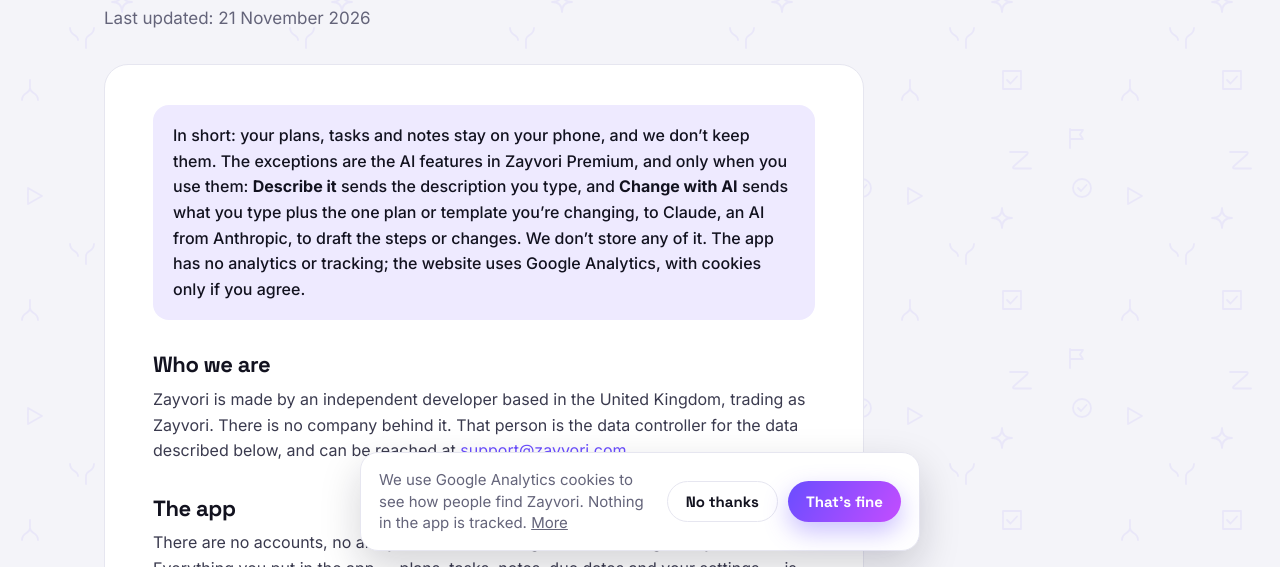
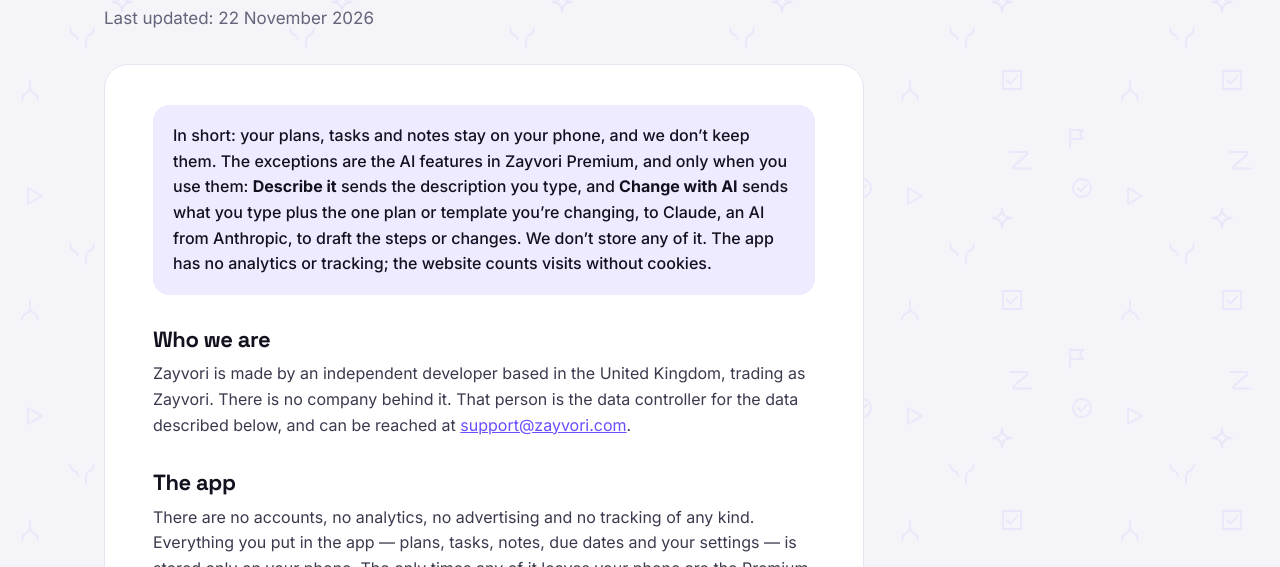
Before and after one commit to brent-jenkins/workflow-web, a plain HTML site: page privacy.html in a window 1280 px wide. Shown: the part 233-800 px from the top of the page. Drawn offline with Linux system fonts and the light colour scheme.

Commit message:
Cloudflare Web Analytics instead of Google Analytics: no cookies, nothing stored, no banner
Campaign tags now travel in the site's own links instead of sessionStorage, and
still reach Google Play as the install referrer. Privacy policy updated.

Co-Authored-By: Claude Opus 5.5 <noreply@anthropic.com>

```diff
--- a/analytics.js
+++ b/analytics.js
@@ -1,109 +1,44 @@
-// Google Analytics 4 in Consent Mode, and campaign tags passed on to Google Play.
-// See privacy.html ("This website") and CLAUDE.md ("Analytics").
+// Visitor counts with Cloudflare Web Analytics, and campaign tags passed on to
+// Google Play. See privacy.html ("This website") and CLAUDE.md ("Analytics").
 //
-// - Nothing is stored and no cookie is set until a visitor says yes in the
-//   banner. Until then (or after "No thanks") Google Analytics only gets
-//   cookieless pings with no identifier, which it uses for modelled totals.
-// - Advertising signals are always off: Zayvori doesn't advertise with Google data.
-// - The choice is kept in localStorage ("zayvori-analytics": granted | denied);
-//   privacy.html has a button to change it.
-// - Loaded directly (gtag.js), not through Tag Manager, so what runs is what's
-//   written here. The setup wizard also made a Tag Manager container
-//   (GTM-WNPLFFJW) holding this same ID; it isn't used.
+// - Cloudflare Web Analytics sets no cookies and stores nothing in the browser,
+//   so there's no cookie banner anywhere. It reports page views, referrers,
+//   countries, device types and browsers as totals, with no visitor identifier.
+//   Replaced Google Analytics on 22 November 2026, which needed a banner.
 // - Campaign tags in the address (utm_source, utm_medium, utm_campaign…) are
-//   kept for the visit (sessionStorage) and added to every Google Play link as
-//   Play's install referrer, so Play Console reports installs per channel.
+//   carried in the site's own links rather than stored, and added to every
+//   Google Play link as Play's install referrer, so Play Console reports
+//   installs per channel.
 (function () {
-  var MEASUREMENT_ID = 'G-0JTQS1CLRC'; // the GA4 web stream for zayvori.com
-  var CHOICE_KEY = 'zayvori-analytics';
-  var UTM_KEY = 'zayvori-utm';
+  var CF_TOKEN = 'adf4def97174484e8c10831c3a199557'; // Cloudflare dashboard → Web Analytics → zayvori.com (public, not a secret)
   var UTM_PARAMS = ['utm_source', 'utm_medium', 'utm_campaign', 'utm_term', 'utm_content'];
 
-  function read(store, key) { try { return window[store].getItem(key); } catch (e) { return null; } }
-  function write(store, key, value) { try { window[store].setItem(key, value); } catch (e) { /* private mode */ } }
-  function remove(store, key) { try { window[store].removeItem(key); } catch (e) { /* private mode */ } }
-
-  // --- Campaign tags → Google Play install referrer -------------------------
+  // --- Campaign tags → the site's links and the Google Play install referrer ---
   var params = new URLSearchParams(window.location.search);
-  var utm = UTM_PARAMS.filter(function (p) { return params.get(p); })
-    .map(function (p) { return p + '=' + encodeURIComponent(params.get(p)); }).join('&');
-  if (utm) write('sessionStorage', UTM_KEY, utm);
-  else utm = read('sessionStorage', UTM_KEY) || '';
+  var tags = UTM_PARAMS.filter(function (p) { return params.get(p); });
+  var utm = tags.map(function (p) { return p + '=' + encodeURIComponent(params.get(p)); }).join('&');
   // Visits with no tags still say they came through the website.
   var referrer = utm || 'utm_source=zayvori.com&utm_medium=website';
-  document.querySelectorAll('a[href^="https://play.google.com/store/apps/details"]').forEach(function (a) {
-    var url = new URL(a.href);
-    url.searchParams.set('referrer', referrer);
-    a.href = url.toString();
+
+  document.querySelectorAll('a[href]').forEach(function (a) {
+    var url;
+    try { url = new URL(a.href, window.location.href); } catch (e) { return; }
+    if (url.hostname === 'play.google.com' && url.pathname === '/store/apps/details') {
+      url.searchParams.set('referrer', referrer);
+      a.href = url.toString();
+    } else if (tags.length && url.origin === window.location.origin && !/^(mailto|tel):/.test(a.href)) {
+      // Keep the tags for the next page of the visit (not for links within this page).
+      if (url.pathname === window.location.pathname && url.hash) return;
+      tags.forEach(function (p) { url.searchParams.set(p, params.get(p)); });
+      a.href = url.toString();
+    }
   });
 
-  // --- Google Analytics -----------------------------------------------------
-  if (!/^G-[A-Z0-9]{6,}$/.test(MEASUREMENT_ID)) return;
-
-  window.dataLayer = window.dataLayer || [];
-  function gtag() { window.dataLayer.push(arguments); }
-  window.gtag = gtag;
-
-  var choice = read('localStorage', CHOICE_KEY);
-  gtag('consent', 'default', {
-    analytics_storage: choice === 'granted' ? 'granted' : 'denied',
-    ad_storage: 'denied',
-    ad_user_data: 'denied',
-    ad_personalization: 'denied',
-  });
-  gtag('set', 'ads_data_redaction', true);
-  gtag('js', new Date());
-  gtag('config', MEASUREMENT_ID, { allow_google_signals: false, allow_ad_personalization_signals: false });
-
+  // --- Cloudflare Web Analytics ---------------------------------------------
+  if (!/^[0-9A-Za-z]{20,}$/.test(CF_TOKEN)) return;
   var s = document.createElement('script');
-  s.async = true;
-  s.src = 'https://www.googletagmanager.com/gtag/js?id=' + MEASUREMENT_ID;
+  s.defer = true;
+  s.src = 'https://static.cloudflareinsights.com/beacon.min.js';
+  s.setAttribute('data-cf-beacon', JSON.stringify({ token: CF_TOKEN }));
   document.head.appendChild(s);
-
-  // Installs start with a tap on a Play link: the event play_store_click.
-  document.addEventListener('click', function (e) {
-    var a = e.target.closest && e.target.closest('a[href^="https://play.google.com/"]');
-    if (a) gtag('event', 'play_store_click', { link_text: (a.textContent || '').trim().slice(0, 40) });
-  });
-
-  // --- The banner -------------------------------------------------------------
-  function decide(value) {
-    write('localStorage', CHOICE_KEY, value);
-    gtag('consent', 'update', { analytics_storage: value });
-    // This page was only a cookieless ping until now, which reports don't
-    // show; counted properly once the visitor agrees.
-    if (value === 'granted') gtag('event', 'page_view');
-    var b = document.querySelector('.consent');
-    if (b) b.remove();
-  }
-
-  function showBanner() {
-    if (document.querySelector('.consent')) return;
-    var b = document.createElement('div');
-    b.className = 'consent';
-    b.setAttribute('role', 'region');
-    b.setAttribute('aria-label', 'Cookie choice');
-    b.innerHTML =
-      '<p>We use Google Analytics cookies to see how people find Zayvori. ' +
-      'Nothing in the app is tracked. <a href="/privacy.html#website">More</a></p>' +
-      '<div class="consent__buttons">' +
-      '<button type="button" class="btn btn--ghost btn--sm consent__no">No thanks</button>' +
-      '<button type="button" class="btn btn--primary btn--sm consent__yes">That’s fine</button>' +
-      '</div>';
-    b.querySelector('.consent__yes').addEventListener('click', function () { decide('granted'); });
-    b.querySelector('.consent__no').addEventListener('click', function () { decide('denied'); });
-    document.body.appendChild(b);
-  }
-
-  if (choice !== 'granted' && choice !== 'denied') showBanner();
-
-  // privacy.html: "Change your cookie choice".
-  document.querySelectorAll('[data-cookie-choice]').forEach(function (el) {
-    el.hidden = false;
-    el.addEventListener('click', function (e) {
-      e.preventDefault();
-      remove('localStorage', CHOICE_KEY);
-      showBanner();
-    });
-  });
 })();
--- a/privacy.html
+++ b/privacy.html
@@ -36,14 +36,14 @@
       <div class="container">
         <span class="eyebrow">Legal</span>
         <h1>Privacy Policy</h1>
-        <p>Last updated: 21 November 2026</p>
+        <p>Last updated: 22 November 2026</p>
       </div>
     </section>
 
     <section class="legal doodles">
       <div class="container">
         <div class="legal__body">
-          <p class="legal__summary">In short: your plans, tasks and notes stay on your phone, and we don’t keep them. The exceptions are the AI features in Zayvori Premium, and only when you use them: <strong>Describe it</strong> sends the description you type, and <strong>Change with AI</strong> sends what you type plus the one plan or template you’re changing, to Claude, an AI from Anthropic, to draft the steps or changes. We don’t store any of it. The app has no analytics or tracking; the website uses Google Analytics, with cookies only if you agree.</p>
+          <p class="legal__summary">In short: your plans, tasks and notes stay on your phone, and we don’t keep them. The exceptions are the AI features in Zayvori Premium, and only when you use them: <strong>Describe it</strong> sends the description you type, and <strong>Change with AI</strong> sends what you type plus the one plan or template you’re changing, to Claude, an AI from Anthropic, to draft the steps or changes. We don’t store any of it. The app has no analytics or tracking; the website counts visits without cookies.</p>
 
           <h2>Who we are</h2>
           <p>Zayvori is made by an independent developer based in the United Kingdom, trading as Zayvori. There is no company behind it. That person is the data controller for the data described below, and can be reached at <a href="mailto:support@zayvori.com">support@zayvori.com</a>.</p>
@@ -80,9 +80,8 @@
           <p>If you email us, we receive your email address and whatever you write. We use it only to reply, on the basis of our legitimate interest in answering you. We keep it only as long as we need to deal with your message and keep a record of it, and we never share it, sell it or add you to a mailing list. Our email provider stores messages on our behalf.</p>
 
           <h2 id="website">This website</h2>
-          <p>The website uses Google Analytics (from Google Ireland) to see how people find Zayvori: which pages are visited and which links, searches or campaigns brought them. This is only about the website; the app has no analytics of any kind.</p>
-          <p>Google Analytics sets cookies only if you choose “That’s fine” in the banner, on the basis of your consent. Until you choose, or if you choose “No thanks”, it receives only cookieless signals with no identifier (such as the page, the time and a rough location from your IP address), which Google uses to estimate totals; on the basis of our legitimate interest in knowing how the site is found. Advertising features and Google signals are switched off, so nothing is used for ads. Google keeps analytics data for 14 months. Your choice is remembered in your browser; <a href="#website" data-cookie-choice hidden>change your cookie choice</a>.</p>
-          <p>If you arrive from a link with campaign tags (such as utm_source), the site remembers them for that visit and passes them to Google Play when you tap a Play link, so we can see which channels lead to installs. Google Play reports these to us only as totals.</p>
+          <p>The website counts visits with Cloudflare Web Analytics, to see how people find Zayvori: which pages are visited, which sites or searches brought them, and, as totals, which countries, kinds of device and browsers visitors use. It sets no cookies, stores nothing in your browser and doesn’t follow you from one visit or site to the next, so there is no cookie banner. Cloudflare receives your IP address to deliver this, as any web service does, and gives us only totals. We use it on the basis of our legitimate interest in knowing how the site is found and which devices it needs to work well on. This is only about the website; the app has no analytics of any kind.</p>
+          <p>If you arrive from a link with campaign tags (such as utm_source), the site keeps them in its own links as you move between pages (nothing is stored) and passes them to Google Play when you tap a Play link, so we can see which channels lead to installs. Google Play reports these to us only as totals.</p>
           <p>The site’s fonts are served from the site itself. It is hosted on GitHub Pages; like any web host, GitHub processes visitors’ IP addresses to deliver the site and keep it secure, as described in GitHub’s privacy statement.</p>
 
           <h2>Deleting your data</h2>
--- a/script.js
+++ b/script.js
@@ -1,5 +1,5 @@
 // Mobile menu, the nav's border once scrolled, and gentle fade-ins.
-// Nothing stored here; analytics and the cookie choice are in analytics.js (see privacy.html).
+// Nothing stored here; visitor counts and campaign tags are in analytics.js (see privacy.html).
 (function () {
   var nav = document.querySelector('.nav');
   var burger = document.querySelector('.nav__hamburger');
--- a/styles.css
+++ b/styles.css
@@ -93,16 +93,6 @@ p { margin: 0; }
 .btn--ghost:hover { border-color: var(--violet); color: var(--violet); }
 .btn--sm { padding: 10px 18px; font-size: 15px; }
 
-/* The analytics choice (analytics.js), shown until a visitor picks. */
-.consent {
-  position: fixed; left: 16px; right: 16px; bottom: 16px; z-index: 1000; max-width: 560px; margin: 0 auto;
-  display: flex; flex-wrap: wrap; align-items: center; gap: 12px 16px; padding: 16px 18px;
-  background: var(--surface); color: var(--ink); border: 1px solid var(--border); border-radius: 18px;
-  box-shadow: 0 16px 40px rgba(18, 18, 31, .18);
-}
-.consent p { flex: 1 1 260px; margin: 0; font-size: 15px; line-height: 1.45; color: var(--muted); }
-.consent p a { color: inherit; }
-.consent__buttons { display: flex; gap: 10px; margin-left: auto; }
 .btn--static { cursor: default; }
 .btn--static:hover { transform: none; }
 
```
Also changed, not shown: 1 other file.
